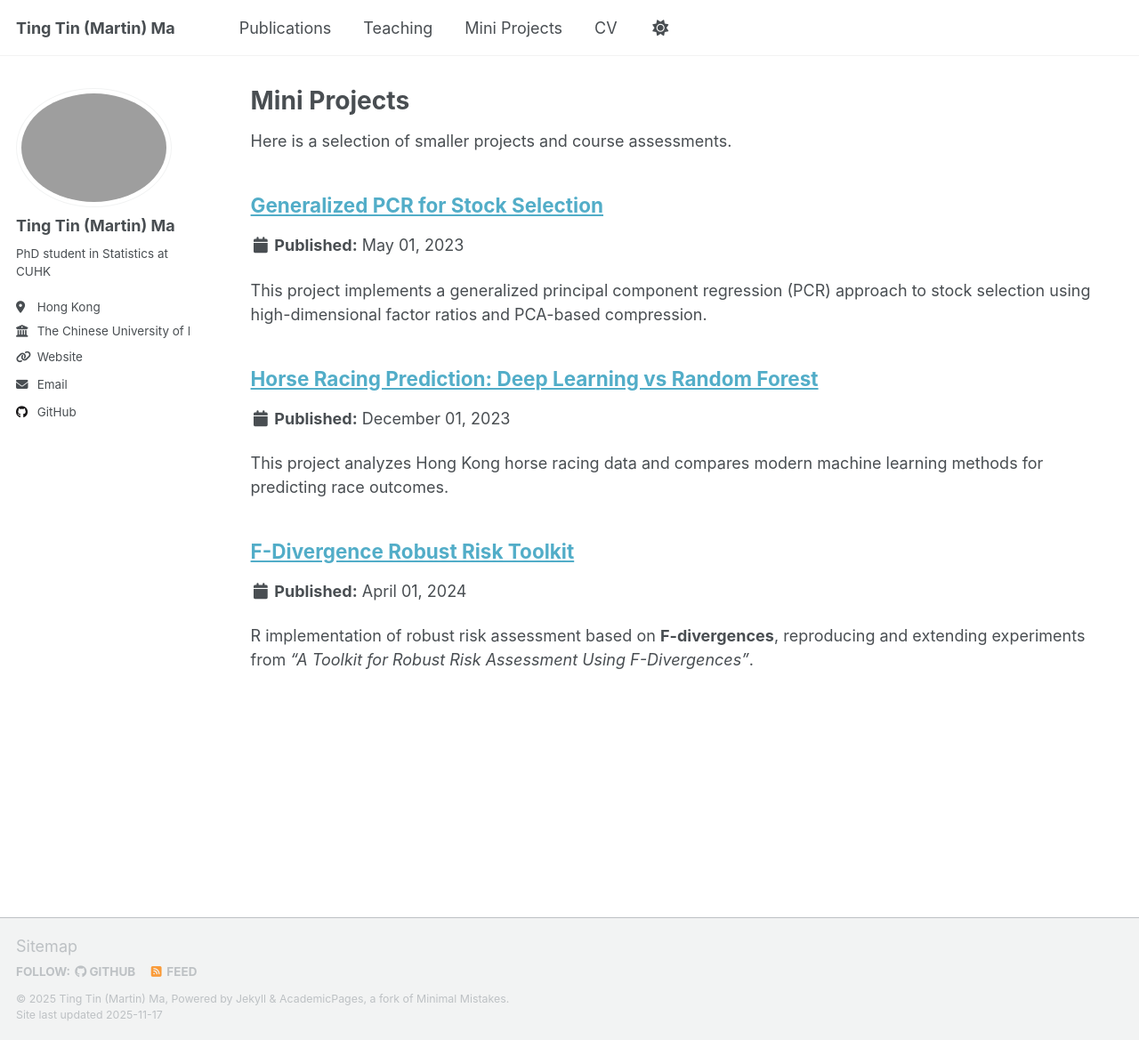
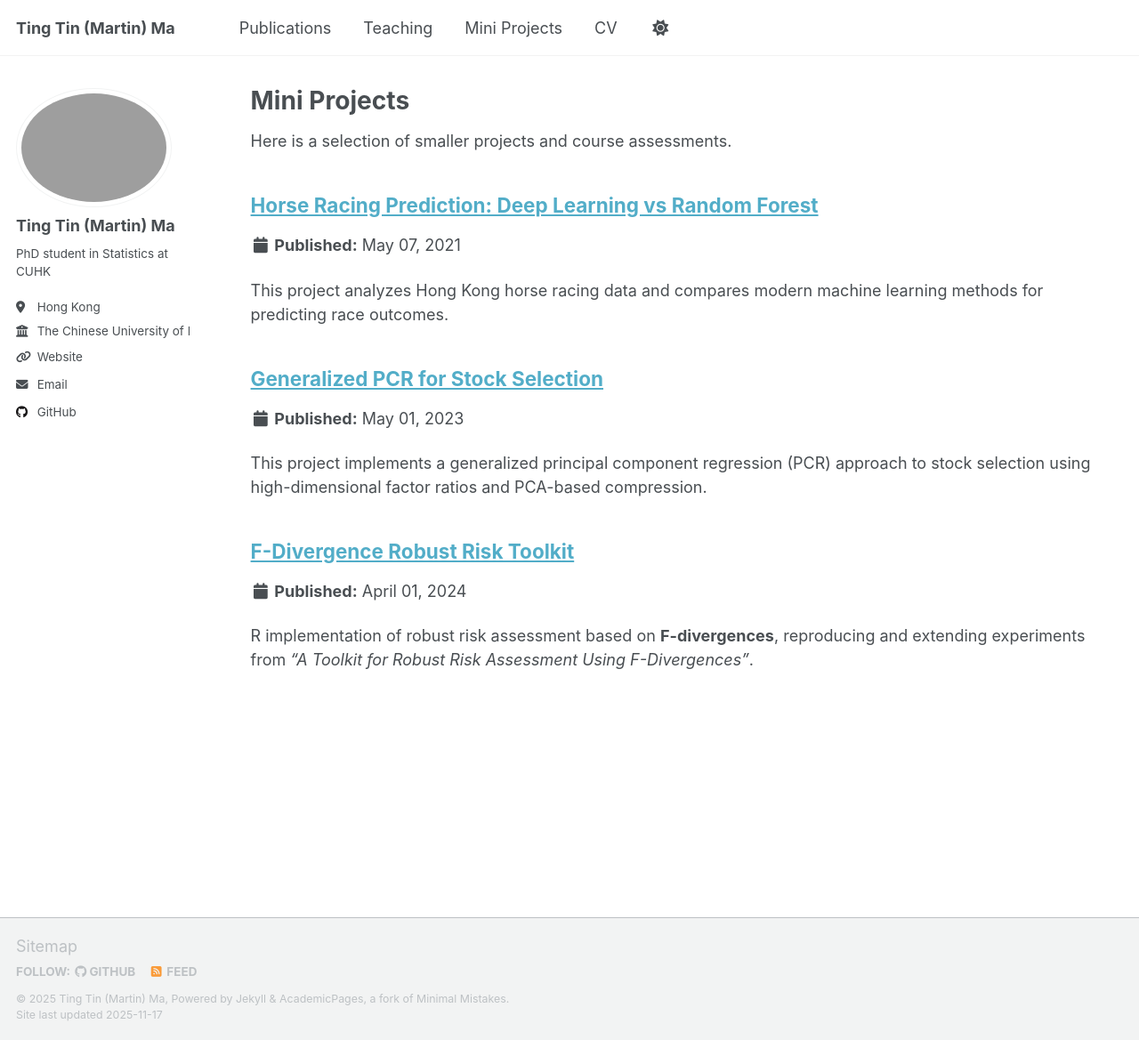
Before and after one commit to martinmtt0902/martinmtt0902.github.io, a Jekyll site: the page built from _pages/mini-projects.md, in a window 1280 px wide and 1169 px high. Shown: the whole window at 89% size. Built offline with Jekyll 4.4.1, drawn with Linux system fonts in a browser that asks for light colours; a script that is not in the unit is left out.

Commit message:
Update horse-racing-prediction.md

```diff
--- a/_mini_projects/horse-racing-prediction.md
+++ b/_mini_projects/horse-racing-prediction.md
@@ -1,7 +1,7 @@
 ---
 title: "Horse Racing Prediction: Deep Learning vs Random Forest"
 collection: mini_projects
-date: 2023-12-01
+date: 2021-05-07
 venue: "STAT4012 – Statistical Machine Learning"
 github: "[https://github.com/martinmtt0902/horse-racing-project](https://github.com/martinmtt0902/horse-racing-deep-learning)"
 ---
```
